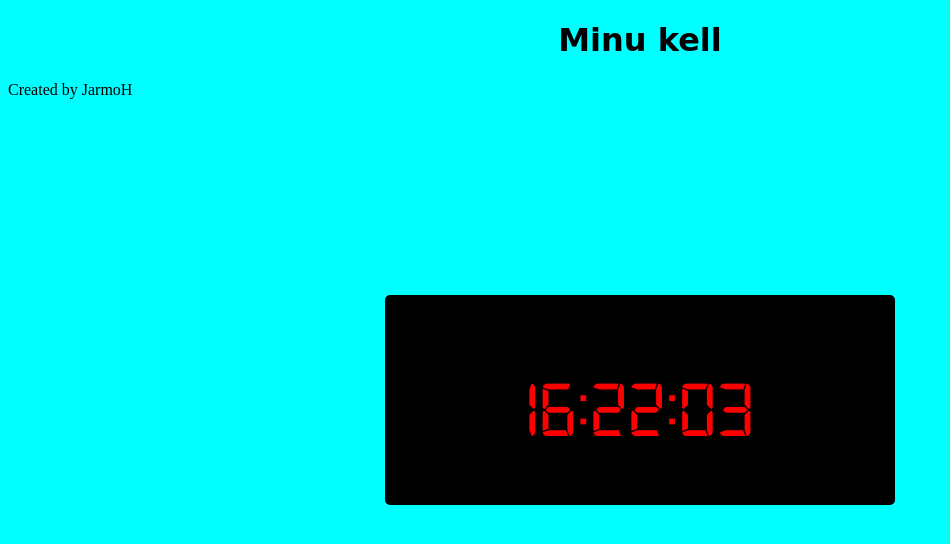
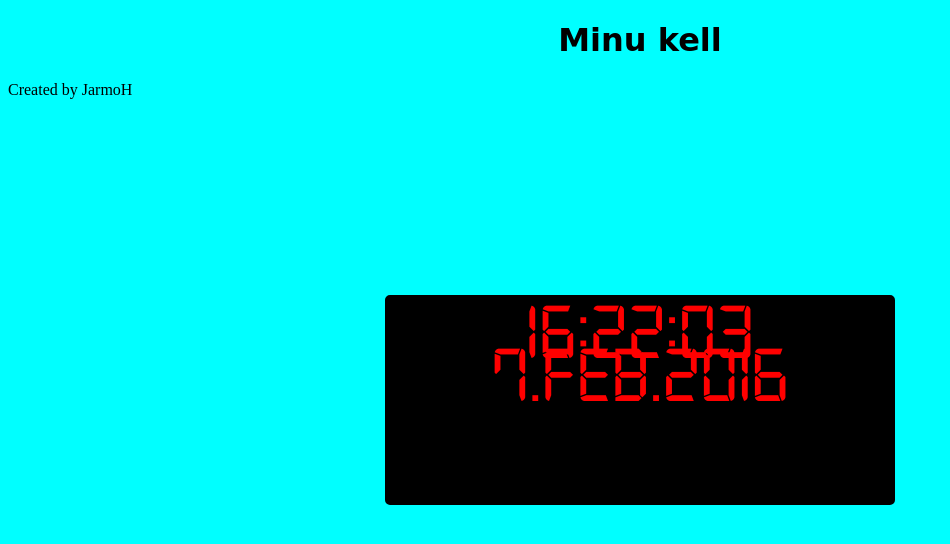
Before and after one commit to veebirakenduste-kasutajaliidesed-2016k/1.kodutoo-II-ruhm, a PHP site: page /clock.html in a window 1280 px wide. Shown: the top 544 px of the page, without its empty margins (0-950 px from the left). Run offline with PHP 8.4, Linux system fonts and the light colour scheme.

Commit message:
added date

```diff
--- a/clock.css
+++ b/clock.css
@@ -9,11 +9,10 @@ h1{
 }
 
 #clock{
-  margin: 150px;
   font-size: 80px;
   text-align: center;
   vertical-align: middle;
-  line-height: 200px;
+  /*line-height: 200px;*/
   font-family: my font;
   border: 5px solid black;
   border-radius: 5px;
@@ -27,6 +26,14 @@ h1{
   left: 0;
   right: 0;
   margin: auto;
+  transition-duration: 2s;
+}
+
+#date{
+  font-size: 34px;
+  color: red;
+  font-family: my font;
+  text-align: center;
 }
 
 #clock:hover{
--- a/clock.html
+++ b/clock.html
@@ -9,10 +9,9 @@
 <body>
   <h1>Minu kell</h1>
   <div id="clock"></div>
-  <div id="date"></div>
 
-  <footer>
+<footer>
   <p>Created by JarmoH</p>
-  </footer>
+</footer>
 </body>
 </html>
--- a/clock.js
+++ b/clock.js
@@ -1,7 +1,6 @@
 window.onload = function (){
 
 var clock = document.getElementById('clock');
-
 
 
   //käivitan intervalli
@@ -16,19 +15,23 @@ writeDate();
 
 };
 
+
+
 //võtab aja ja kirjutab #clock elemendi siss
 function writeDate(){
 
-  var today =new Date();
+  var today = new Date();
 
-
+  var year = today.getFullYear();
+  var months = ["Jan", "Feb", "Mar", "Apr", "May", "Jun", "Jul", "Aug", "Sept", "Oct", "Nov", "Dec"];
+  var month = months[today.getMonth()];
+  var day = today.getDate();
   var hours = today.getHours();
   var minutes = today.getMinutes();
   var seconds = today.getSeconds();
 
 
-clock.innerHTML = addZeroBefore(hours) + ":" + addZeroBefore(minutes) + ":" + addZeroBefore(seconds);
-
+clock.innerHTML = addZeroBefore(hours) + ":" + addZeroBefore(minutes) + ":" + addZeroBefore(seconds) + "<br>" + (day) + "." + (month) + "." + (year);
 
 }
 
```
